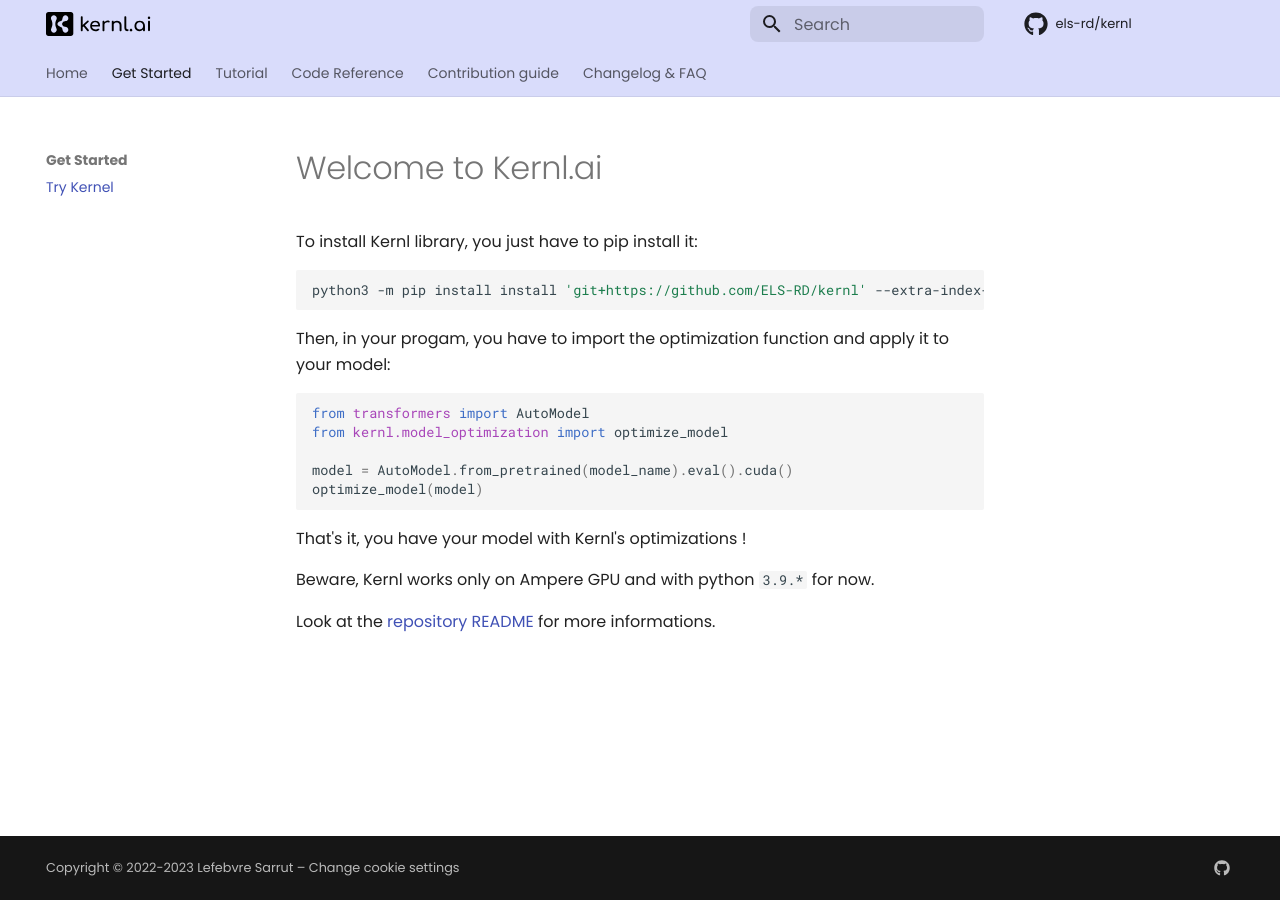
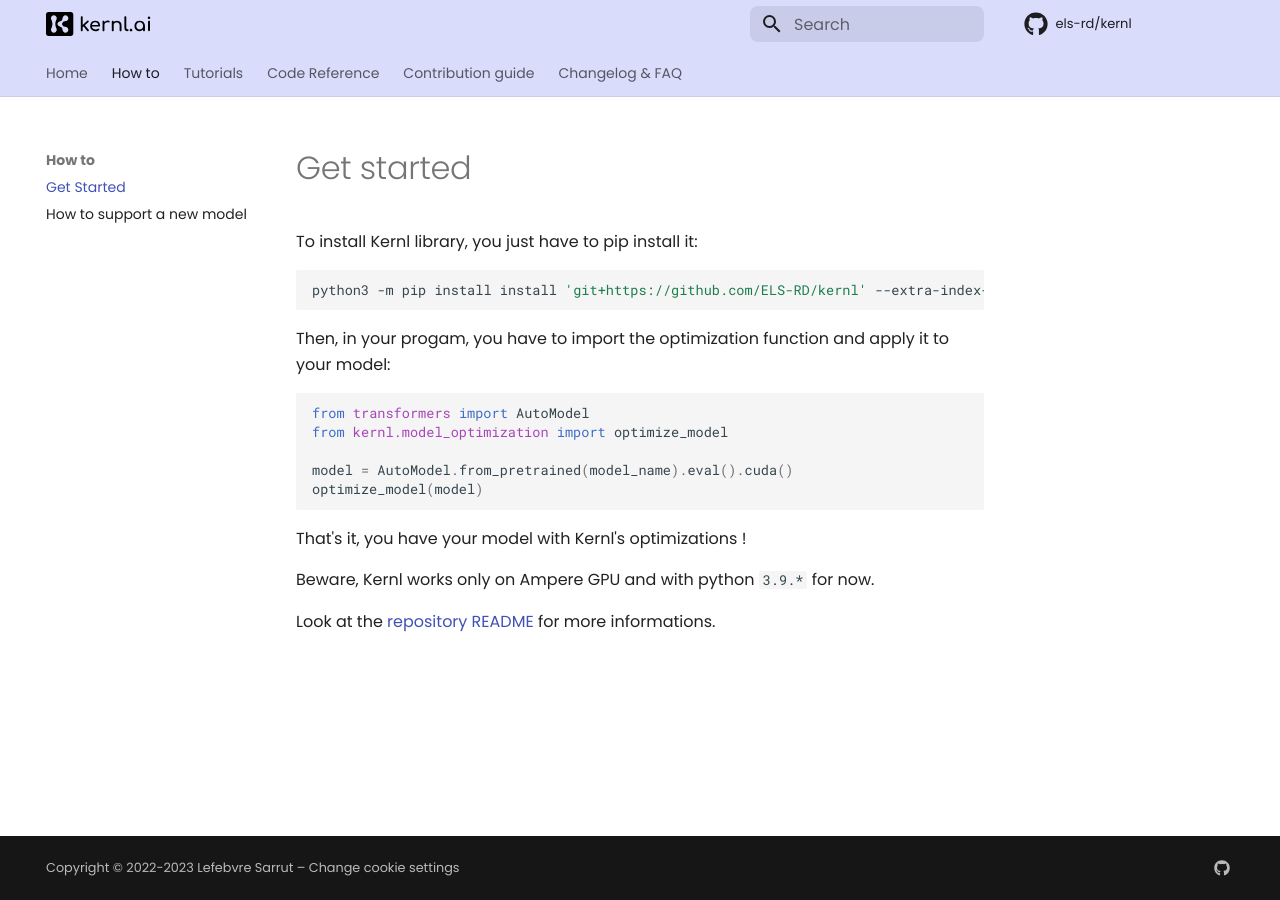
Before and after one commit to ELS-RD/kernl, an MkDocs documentation site: the page built from docs/how-to-guides/get-started.md, in a window 1280 px wide. Built offline with MkDocs 1.6.1 and Material for MkDocs 9.7.7, drawn with Linux system fonts in a browser that asks for light colours; comment, search, counter and statistics services are not loaded.

Commit message:
docs: new documentation structure

```diff
--- a/docs/get-started/start.md
+++ b/docs/how-to-guides/get-started.md
@@ -1,4 +1,4 @@
-# Welcome to Kernl.ai
+# Get started
 
 To install Kernl library, you just have to pip install it:
 
--- a/docs/overrides/home.html
+++ b/docs/overrides/home.html
@@ -36,7 +36,7 @@
                     that <em>optimizes</em> and <em>accelerates</em> your <em>PyTorch model</em></h2>
             </div>
             <div class="knl-hero__cta">
-                <a href="./get-started/start/#welcome-to-kernlai" class="button button__primary--contained">
+                <a href="./how-to-guides/get-started/#get-started" class="button button__primary--contained">
                     <span>Get started</span>
                     <svg width="25" height="24" fill="none" xmlns="http://www.w3.org/2000/svg">
                         <path d="M9.09 16.59 13.67 12 9.09 7.41 10.5 6l6 6-6 6-1.41-1.41Z"/>
@@ -199,7 +199,7 @@ model <span class="instruction">=</span> <span class="class">AutoModel</span>.<s
                     </p>
                 </div>
                 <footer>
-                    <a href="./get-started/start/#welcome-to-kernlai" class="button button__primary--outlined">
+                    <a href="./tutorials/page/#welcome-to-kernlai" class="button button__primary--outlined">
                         <span>See how it works</span>
                         <svg width="25" height="24" fill="none" xmlns="http://www.w3.org/2000/svg">
                             <path d="M9.09 16.59 13.67 12 9.09 7.41 10.5 6l6 6-6 6-1.41-1.41Z"/>
@@ -235,7 +235,7 @@ model <span class="instruction">=</span> <span class="class">AutoModel</span>.<s
                     </p>
                 </div>
                 <footer>
-                    <a href="./get-started/start/#welcome-to-kernlai" class="button button__primary--outlined">
+                    <a href="./tutorials/page/#welcome-to-kernlai" class="button button__primary--outlined">
                         <span>See more benchmarks</span>
                         <svg width="25" height="24" fill="none" xmlns="http://www.w3.org/2000/svg">
                             <path d="M9.09 16.59 13.67 12 9.09 7.41 10.5 6l6 6-6 6-1.41-1.41Z"/>
--- a/mkdocs.yml
+++ b/mkdocs.yml
@@ -144,10 +144,11 @@ markdown_extensions:
 # Page tree
 nav:
   - Home: index.md
-  - Get Started:
-      - Try Kernel: get-started/start.md
-  - Tutorial:
-      - How to support a new model: tutorial/support-new-model.md
+  - How to:
+      - Get Started: how-to-guides/get-started.md
+      - How to support a new model: how-to-guides/support-new-model.md
+  - Tutorials:
+      - Page 1: tutorials/page.md
   - Code Reference:
       - Page 1: reference/page.md
   - Contribution guide:
```
Also changed, not shown: docs/tutorials/page.md (added, +3 -0 lines), docs/how-to-guides/attention.drawio.svg (renamed from docs/tutorial/attention.drawio.svg), docs/how-to-guides/attention_fused.drawio.svg (renamed from docs/tutorial/attention_fused.drawio.svg), docs/how-to-guides/attention_original.png (renamed from docs/tutorial/attention_original.png), docs/how-to-guides/fx_graph.drawio.svg (renamed from docs/tutorial/fx_graph.drawio.svg), docs/how-to-guides/support-new-model.md (renamed from docs/tutorial/support-new-model.md), docs/how-to-guides/torchfx.drawio.svg (renamed from docs/tutorial/torchfx.drawio.svg).
